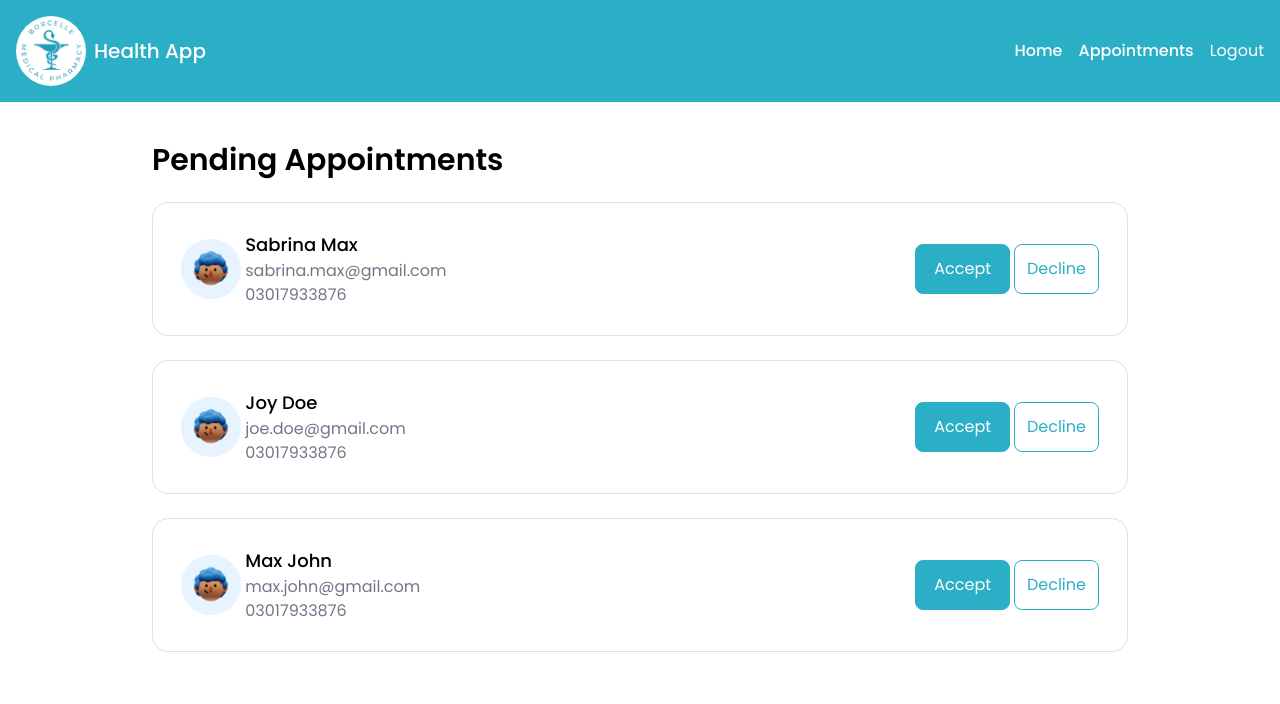
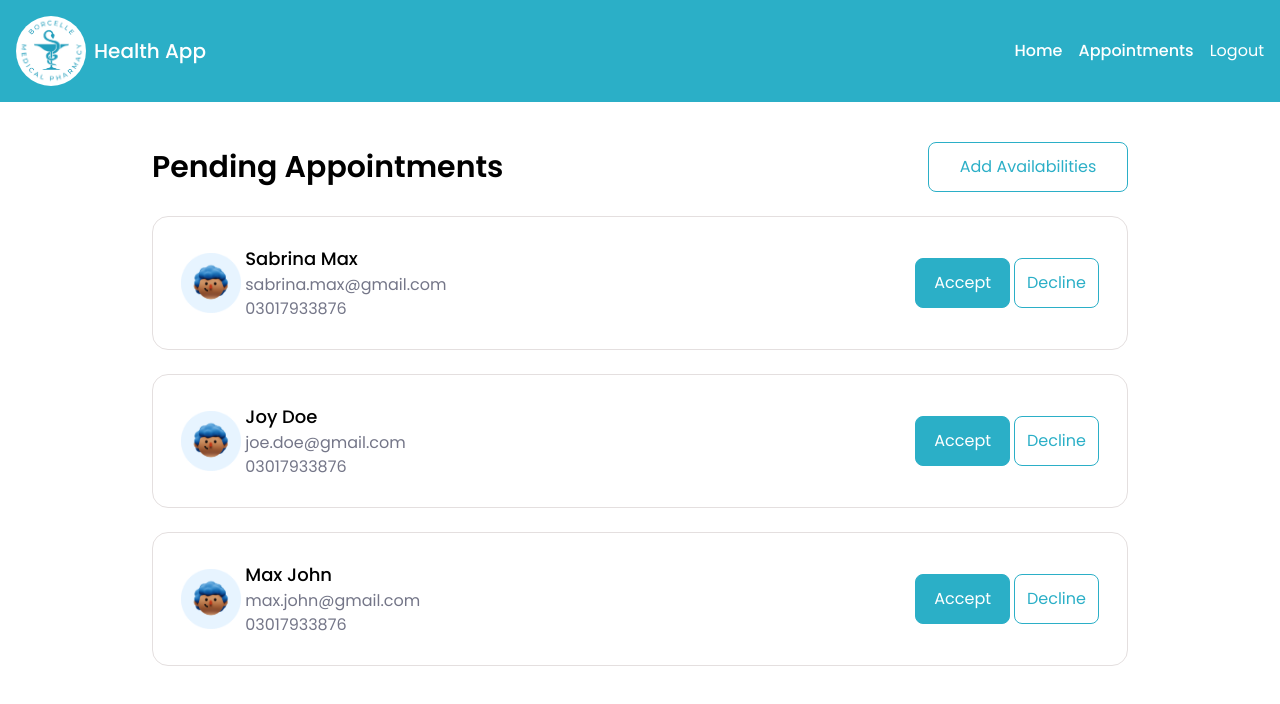
Before and after one commit to muneebaa/devathonProject, a React (Vite) app in the folder frontend/: page /doctor in a window 1280 px wide. Shown: the top 704 px of the page. Built offline with nearby package versions, Linux system fonts and the light colour scheme.

Commit message:
navigationnn button added

```diff
--- a/frontend/src/pages/DoctorHome/DoctorHome.jsx
+++ b/frontend/src/pages/DoctorHome/DoctorHome.jsx
@@ -9,6 +9,7 @@ import { RiInformation2Line } from "react-icons/ri";
 import "react-datepicker/dist/react-datepicker.css";
 import COLORS from "../../constants/constants";
 import { getApiWithAuth } from "../../apis/api";
+import { useNavigate } from "react-router-dom";
 
 const allAppointments = [
   {
@@ -41,13 +42,21 @@ const allAppointments = [
 ];
 
 const DoctorHome = () => {
-  const [isVisible, setIsVisible] = useState(false);
-
+  const navigate = useNavigate();
   return (
     <div>
       <Navbar />
       <div className="px-6" style={{ width: "80%", margin: "0 auto" }}>
-        <h1 className="text-3xl mt-10 font-semibold">Pending Appointments</h1>
+        <div className="flex items-center justify-between mt-10">
+          <h1 className="text-3xl  font-semibold">Pending Appointments</h1>
+          <div style={{ width: "200px" }}>
+            <CommonButton
+              title={"Add Availabilities"}
+              variant={"outlinend"}
+              onClick={() => navigate("/availabilities")}
+            />
+          </div>
+        </div>
         {allAppointments.map((item) => (
           <div
             className="flex items-center border border-gray100 p-7 rounded-2xl mt-6"
```
